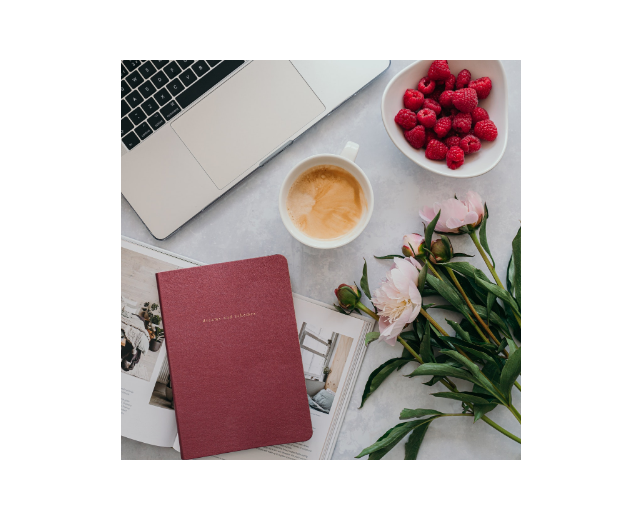
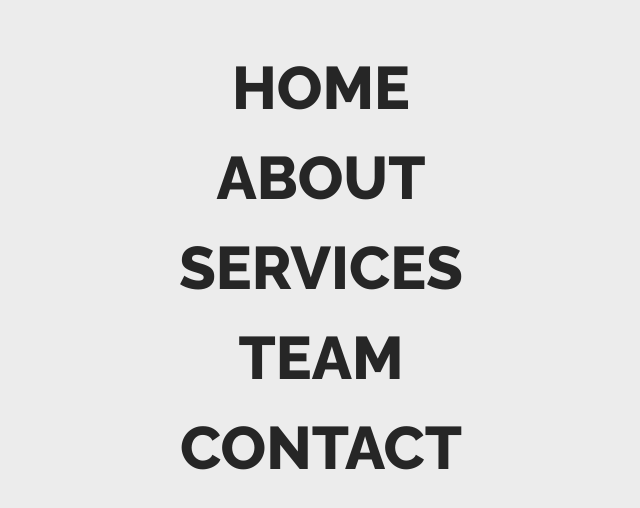
Before and after one commit to kskannandotwin/css-clip-path-property-examples, a plain HTML site: page index.html in a window 1280 px wide. Shown: the part 140-648 px from the top of the page, without its empty margins (319-959 px from the left). Drawn offline with Linux system fonts and the light colour scheme.

Commit message:
17.01.2024-mse
completed

```diff
--- a/index.html
+++ b/index.html
@@ -9,16 +9,23 @@
 </head>
 
 <body>
-    <div class="card">
-        <div class="content">
-            <h2>image hover effect</h2>
-            <p>Lorem ipsum dolor sit amet, consectetur adipiscing elit, sed do eiusmod tempor incididunt ut labore et
-                dolore magna aliqua. Ut enim ad minim veniam, quis nostrud exercitation ullamco laboris nisi ut aliquip
-                ex ea commodo consequat.</p>
-            <a href="#">read more</a>
-        </div>
-        <img src="0001.jpg">
-    </div>
+    <ul>
+        <li>
+            <a href="#" data-text="home">home</a>
+        </li>
+        <li>
+            <a href="#" data-text="about">about</a>
+        </li>
+        <li>
+            <a href="#" data-text="services">services</a>
+        </li>
+        <li>
+            <a href="#" data-text="team">team</a>
+        </li>
+        <li>
+            <a href="#" data-text="contact">contact</a>
+        </li>
+    </ul>
 </body>
 
 </html>
--- a/styles.css
+++ b/styles.css
@@ -1,66 +1,90 @@
+@import url(https://fonts.googleapis.com/css?family=Raleway:400,500,800);
+
 body {
-  margin: 0;
-  padding: 0;
   height: 100vh;
   display: flex;
   justify-content: center;
   align-items: center;
-  font-family: sans-serif;
+  font-family: "Raleway", Arial, sans-serif;
+  background-color: rgb(236, 236, 236);
 }
 
-.card {
-  position: relative;
-  width: 400px;
-  height: 400px;
-  background-color: black;
+ul {
+  margin: 0;
+  padding: 0;
 }
 
-.content {
-  position: absolute;
-  width: 60%;
-  top: 50%;
-  left: 50%;
-  transform: translate(-50%, -50%);
-  color: white;
-  text-align: center;
-}
-
-h2 {
-  margin-bottom: 20px;
-  text-transform: capitalize;
-}
-
-p {
-  margin-bottom: 30px;
-  text-transform: capitalize;
+li {
+  position: relative;
+  list-style: none;
+  margin: 10px 0px;
+  overflow: hidden;
 }
 
 a {
-  display: inline-block;
-  padding: 10px 10px;
-  border: 1px solid white;
+  position: relative;
+  display: block;
+  text-align: center;
+  margin: 0;
+  padding: 5px 10px;
+  text-transform: uppercase;
+  transition: 0.5s;
+  font-size: 60px;
+  font-weight: 900;
   text-decoration: none;
-  color: white;
-  transition: 0.5s;
-  text-transform: capitalize;
+  color: transparent;
 }
 
-a:hover {
-  color: black;
-  background-color: white;
-}
-
-img {
+a:before {
+  content: attr(data-text);
   position: absolute;
   top: 0;
   left: 0;
   width: 100%;
-  height: 100%;
-  object-fit: cover;
+  padding: 5px 0;
+  color: #262626;
+  box-sizing: border-box;
   transition: 0.5s;
-  clip-path: polygon(0 0, 100% 0, 100% 100%, 0% 100%);
+  transition-delay: 0.25s;
+  clip-path: polygon(0 0, 100% 0, 100% 50%, 0 50%);
 }
 
-img:hover {
-  clip-path: polygon(100% 100%, 100% 0, 100% 100%, 0% 100%);
+a:after {
+  content: attr(data-text);
+  position: absolute;
+  top: 0;
+  left: 0;
+  width: 100%;
+  padding: 5px 0;
+  color: #262626;
+  box-sizing: border-box;
+  transition: 0.5s;
+  transition-delay: 0.25s;
+  clip-path: polygon(0 50%, 100% 50%, 100% 100%, 0% 100%);
 }
+
+a:hover:before {
+  color: rgb(160, 0, 0);
+  transform: translate(10px, -3px);
+}
+
+a:hover:after {
+  color: rgb(160, 0, 0);
+  transform: translate(-10px, 3px);
+}
+
+li:before {
+  content: "";
+  position: absolute;
+  top: 50%;
+  transform: translateY(-50%);
+  width: 100%;
+  height: 1px;
+  background-color: #262626;
+  left: -100%;
+  transition: 0.5s;
+}
+
+li:hover:before {
+  left: 100%;
+}
```
